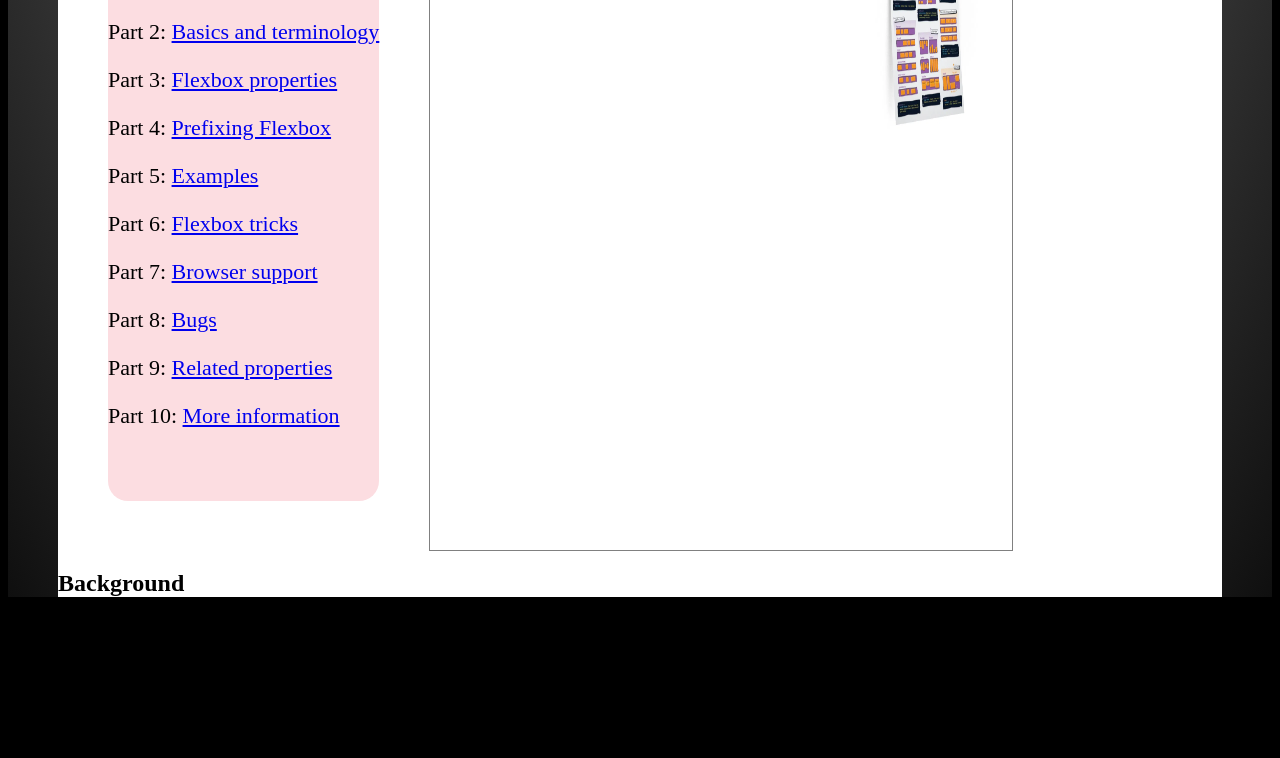
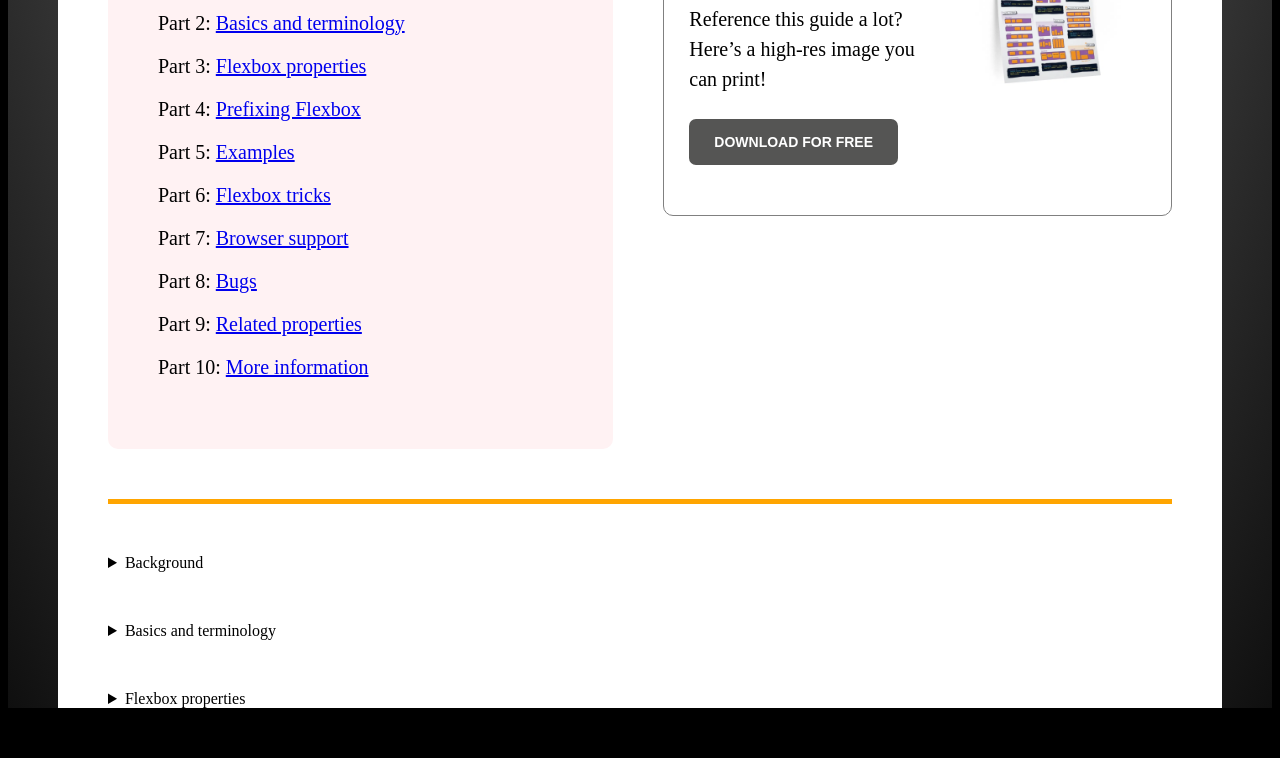
Before and after one commit to Sergeii-K/CSS-Tricks, a plain HTML site: page index.html in a window 1280 px wide. Shown: the part 662-1420 px from the top of the page. Before the commit the page ends 1279 px from the top, so only its background shows below. Drawn offline with Linux system fonts and the light colour scheme.

Commit message:
CSS-Tricks-1

```diff
--- a/index.html
+++ b/index.html
@@ -61,12 +61,12 @@
         <!-- Centr -->
 
         <div class="center_box">
-            <div>
+            <div class="line">
                 <div class="center_box_list">
                     <div class="list">
                         <p> Part 1: <a href="#background"> Background </a> </p>
-                        <p> Part 2: <a href="#"> Basics and terminology </a> </p>
-                        <p> Part 3: <a href="#"> Flexbox properties </a> </p>
+                        <p> Part 2: <a href="#Basics_and_terminology"> Basics and terminology </a> </p>
+                        <p> Part 3: <a href="#Flexbox_properties"> Flexbox properties </a> </p>
                         <p> Part 4: <a href="#"> Prefixing Flexbox </a> </p>
                         <p> Part 5: <a href="#"> Examples </a> </p>
                         <p> Part 6: <a href="#"> Flexbox tricks </a> </p>
@@ -89,9 +89,30 @@
                 </div>
             </div>
 
-             <article id="background"> <h1> Background </h1> </article>
+        <!--Deteils-->
+
+           <div>
+               <details>
+                    <summary> Background </summary>
+                       <a name="background"> </a> Background
+                </details>
+                <details>
+                    <summary>  Basics and terminology </summary>
+                       <a name="Basics_and_terminology"> </a> Basics and terminology
+                </details>
+                <details>
+                    <summary> Flexbox properties </summary>
+                        <a name="Flexbox_properties"> </a>
+                        <div>
+                           <img src="pictures/01-container.svg" alt="container">
+
+                        </div>
+
+                </details>
+
+           </div>
+
         </div>
-    </div>
 
 
 
--- a/styles/main.css
+++ b/styles/main.css
@@ -140,19 +140,59 @@ body {
 }
 
 .list {
-    font-size: 22px;
-    margin: 50px;
-    padding: 50px 0px;
-    background-color: rgb(252, 221, 225);
-    border-radius: 20px;
+    width: 40%;
+    font-size: 20px;
+    margin: 50px 25px 50px 0px;
+    padding: 50px 50px;
+    background-color: rgb(255, 242, 243);
+    border-radius: 10px;
 }
 .poster {
     display: flex;
     width: 50%;
-    border: 1px solid gray
+    height: 40%;
+    margin: 50px 0px 50px 25px;
+    border: 1px solid gray;
+    border-radius: 10px;
 }
 
 .poster img {
-    width: 150px;
-    height: 300px;
+    width: 210px;
+    height: 200px;
 }
+.Get_the_poster {
+    width: 45%;
+    margin: 25px;
+    font-size: 20px;
+    line-height: 30px;
+
+}
+
+.Get_the_poster>button {
+    border: none;
+    font-size: 14px;
+    margin: 25px 0px;
+    border-radius: 7px;
+    padding: 15px 25px;
+    background: #555554;
+    font-weight: bold;
+    color: white;
+    font-weight: 900;
+}
+
+.line {
+    margin: 0px 50px;
+    border-bottom: 5px solid orange;
+}
+
+
+
+
+summary {
+    cursor: pointer;
+    inset-block: bott
+}
+
+details {
+    margin: 50px;
+}
```
